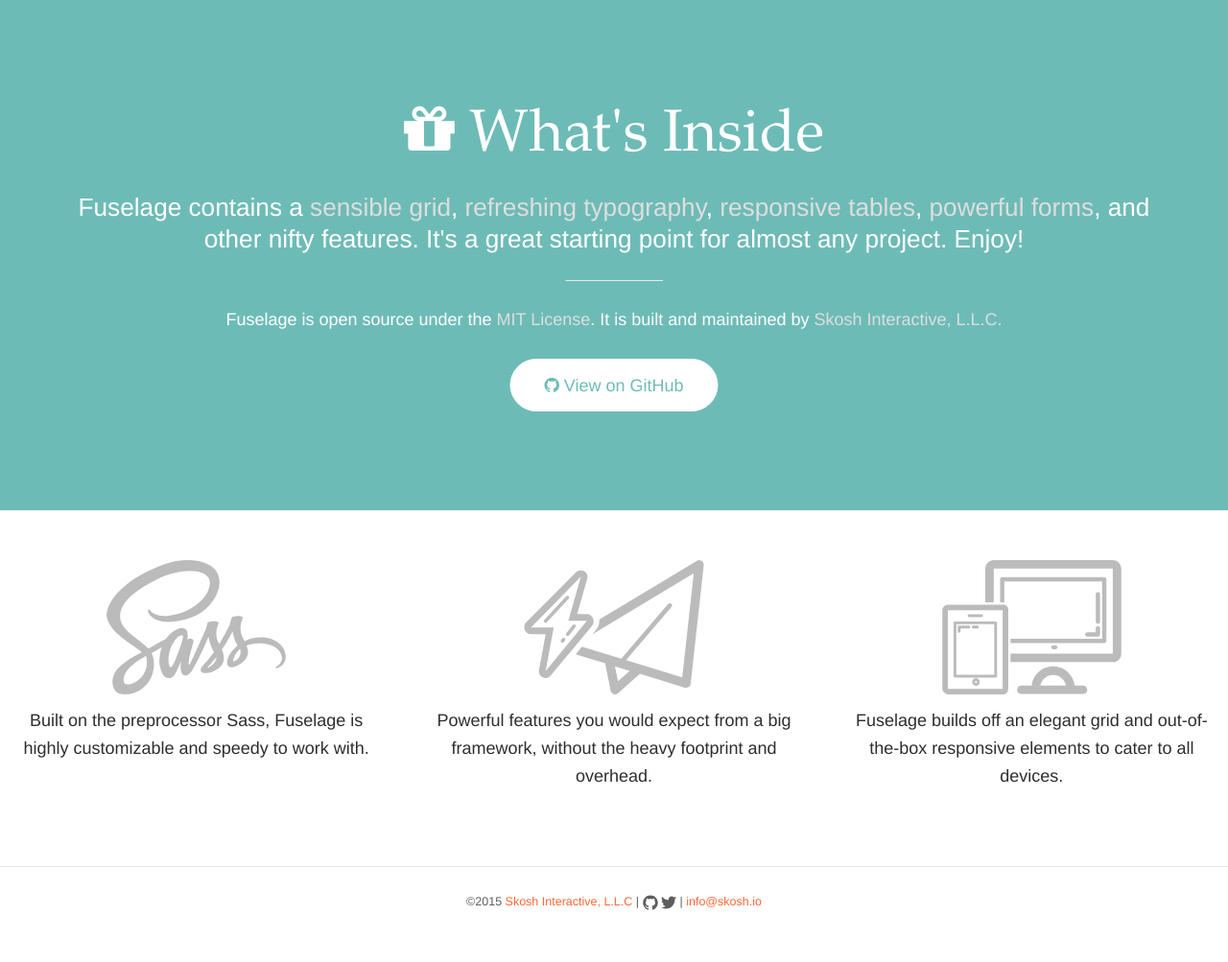
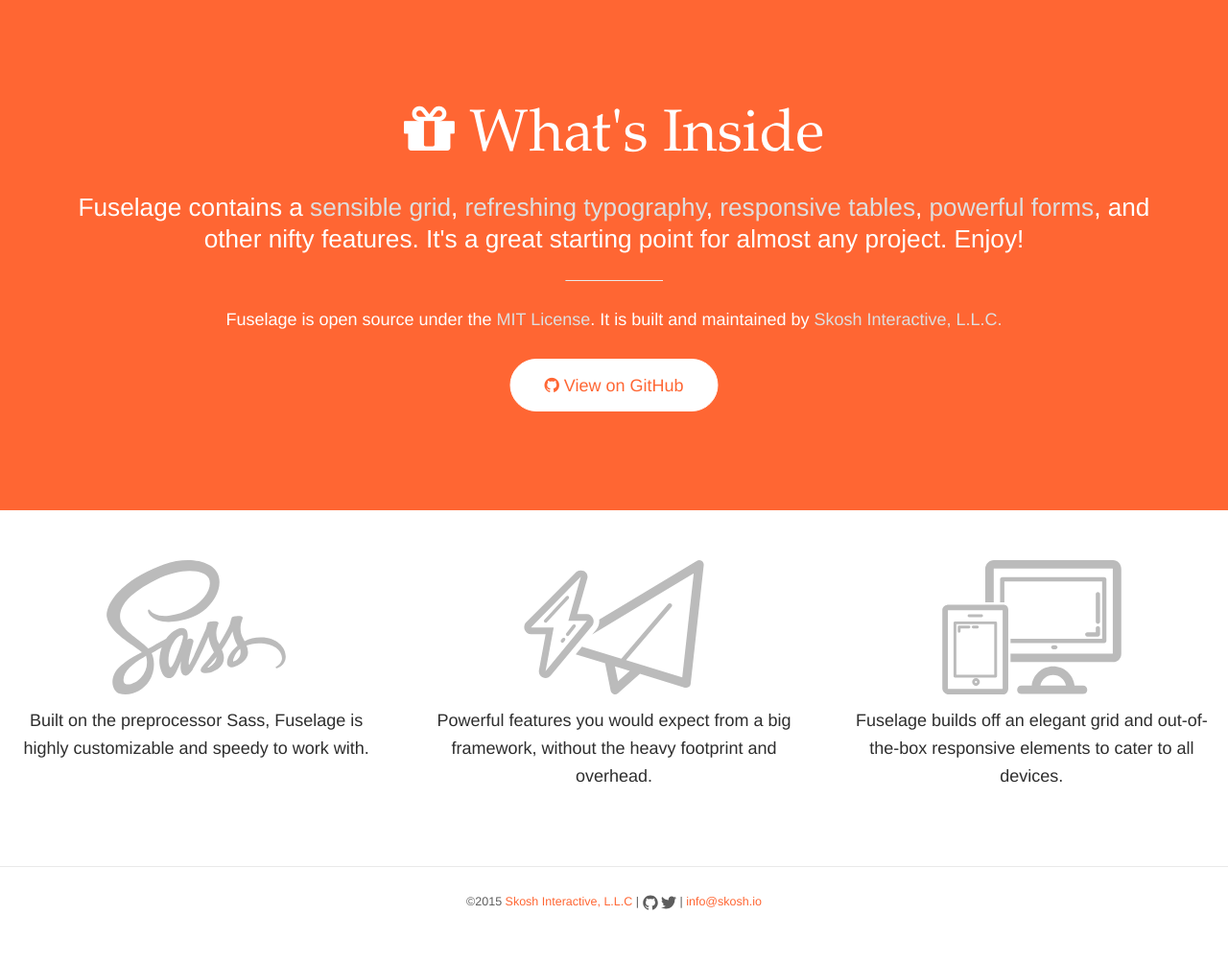
Before and after one commit to TeamSkosh/fuselage, a Jekyll site: the page built from index.html, in a window 1280 px wide. Shown: the part 649-1652 px from the top of the page at 96% size. Built offline with Jekyll 4.4.1, drawn with Linux system fonts in a browser that asks for light colours.

Commit message:
Switch background colors on the home and about pages.

```diff
--- a/_sass/pages/_about.scss
+++ b/_sass/pages/_about.scss
@@ -44,7 +44,7 @@
 }
 
 .about-different {
-    background: $brand-primary;
+    background: $brand-secondary;
     color: $white;
     padding: ($spacing-unit * 4) 0;
 
--- a/_sass/pages/_home.scss
+++ b/_sass/pages/_home.scss
@@ -42,7 +42,7 @@
 }
 
 .summary {
-    background: $brand-secondary;
+    background: $brand-primary;
     padding: ($spacing-unit * 4) 0;
 
     .deck,
--- a/about/index.html
+++ b/about/index.html
@@ -90,7 +90,7 @@ title: About
         </div><!-- /.row -->
 
         <div class='centered-button'>
-            <a href="{{ '/docs' | prepend: site.baseurl }}" class="button over-primary filled rounded">
+            <a href="{{ '/docs' | prepend: site.baseurl }}" class="button over-secondary filled rounded">
                 Read the Docs
             </a>
         </div>
--- a/index.html
+++ b/index.html
@@ -24,7 +24,7 @@ title: Home
         </p>
 
         <div class='centered-button'>
-            <a href='https://github.com/teamskosh/fuselage' class='button rounded over-secondary filled'>
+            <a href='https://github.com/teamskosh/fuselage' class='button rounded over-primary filled'>
                 <i class='fa fa-github'></i> View on GitHub
             </a>
         </div>
```
Also changed, not shown: css/main.min.css.
